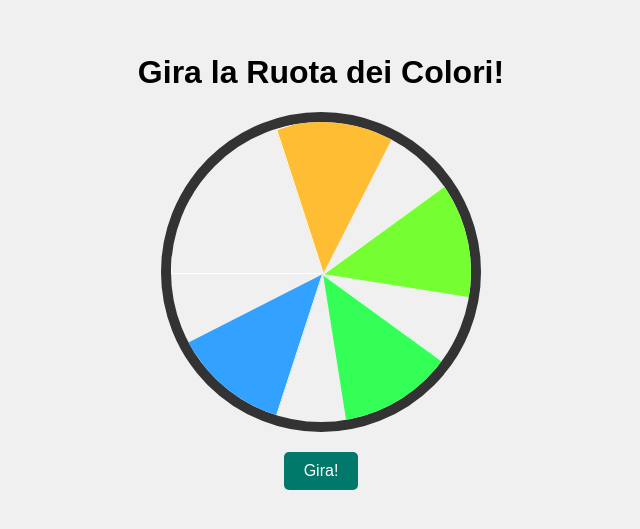
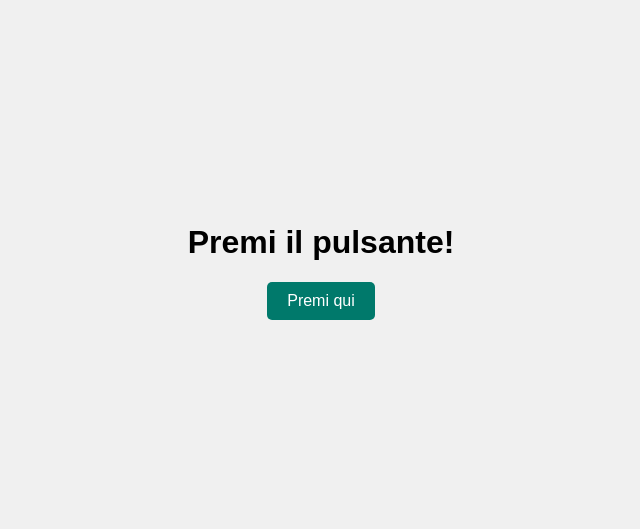
Before and after one commit to Russ017/giro2, a plain HTML site: page paginaSuccessiva.html in a window 1280 px wide. Shown: the part 127-656 px from the top of the page, without its empty margins (319-959 px from the left). Drawn offline with Linux system fonts and the light colour scheme.

Commit message:
Update paginaSuccessiva.html

```diff
--- a/paginaSuccessiva.html
+++ b/paginaSuccessiva.html
@@ -3,7 +3,7 @@
 <head>
     <meta charset="UTF-8">
     <meta name="viewport" content="width=device-width, initial-scale=1.0">
-    <title>Ruota dei Colori</title>
+    <title>Pulsante</title>
     <style>
         body {
             font-family: Arial, sans-serif;
@@ -15,44 +15,7 @@
             height: 100vh;
             text-align: center;
         }
-        .ruota {
-            width: 300px;
-            height: 300px;
-            border-radius: 50%;
-            position: relative;
-            overflow: hidden;
-            border: 10px solid #333;
-            transition: transform 4s cubic-bezier(0.33, 1, 0.68, 1);
-        }
-        .spicchio {
-            position: absolute;
-            width: 50%;
-            height: 50%;
-            background-color: transparent;
-            clip-path: polygon(100% 100%, 0% 100%, 0% 0%);
-            transform-origin: 100% 100%;
-            border: 1px solid #fff; /* Aggiungi un bordo bianco se vuoi separare visivamente gli spicchi */
-        }
-        .spicchio:nth-child(1) { transform: rotate(0deg); background-color: #FF5733; }
-        .spicchio:nth-child(2) { transform: rotate(72deg); background-color: #FFBD33; }
-        .spicchio:nth-child(3) { transform: rotate(144deg); background-color: #75FF33; }
-        .spicchio:nth-child(4) { transform: rotate(216deg); background-color: #33FF57; }
-        .spicchio:nth-child(5) { transform: rotate(288deg); background-color: #33A1FF; }
-
-        .puntatore {
-            width: 0;
-            height: 0;
-            border-left: 10px solid transparent;
-            border-right: 10px solid transparent;
-            border-bottom: 20px solid red;
-            position: absolute;
-            top: -20px; /* Posizionamento sopra la ruota */
-            left: 50%;
-            transform: translateX(-50%);
-        }
-
         button {
-            margin-top: 20px;
             padding: 10px 20px;
             font-size: 16px;
             background-color: #00796b;
@@ -67,30 +30,13 @@
     </style>
 </head>
 <body>
-    <h1>Gira la Ruota dei Colori!</h1>
-    <div class="ruota" id="ruota">
-        <div class="puntatore"></div>
-        <div class="spicchio"></div>
-        <div class="spicchio"></div>
-        <div class="spicchio"></div>
-        <div class="spicchio"></div>
-        <div class="spicchio"></div>
-    </div>
-    <button onclick="giraRuota()">Gira!</button>
-    <p id="risultato" style="margin-top: 20px; font-size: 20px;"></p>
+    <h1>Premi il pulsante!</h1>
+    <button onclick="premuto()">Premi qui</button>
+    <p id="messaggio" style="margin-top: 20px; font-size: 20px;"></p>
 
     <script>
-        function giraRuota() {
-            const ruota = document.getElementById('ruota');
-            const randomDegree = Math.floor(Math.random() * 360 + 720); // 720 per farla girare almeno 2 volte
-            ruota.style.transform = `rotate(${randomDegree}deg)`;
-
-            setTimeout(() => {
-                const coloreIndex = Math.floor((randomDegree % 360) / 72); // 5 spicchi
-                const coloriNomi = ["Rosso", "Giallo", "Verde Chiaro", "Verde", "Blu"];
-
-                document.getElementById('risultato').innerText = `Il tuo colore è ${coloriNomi[coloreIndex]}`;
-            }, 4000); // Attendere il tempo di rotazione
+        function premuto() {
+            document.getElementById('messaggio').innerText = "Premuto";
         }
     </script>
 </body>
```
